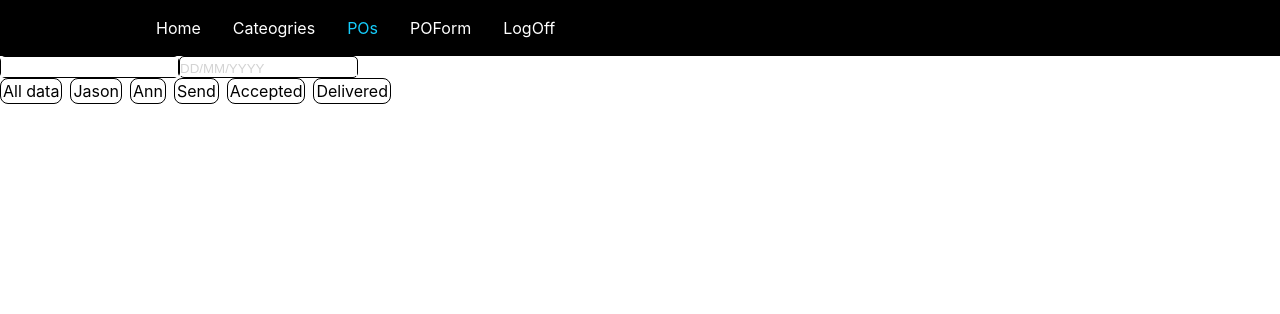
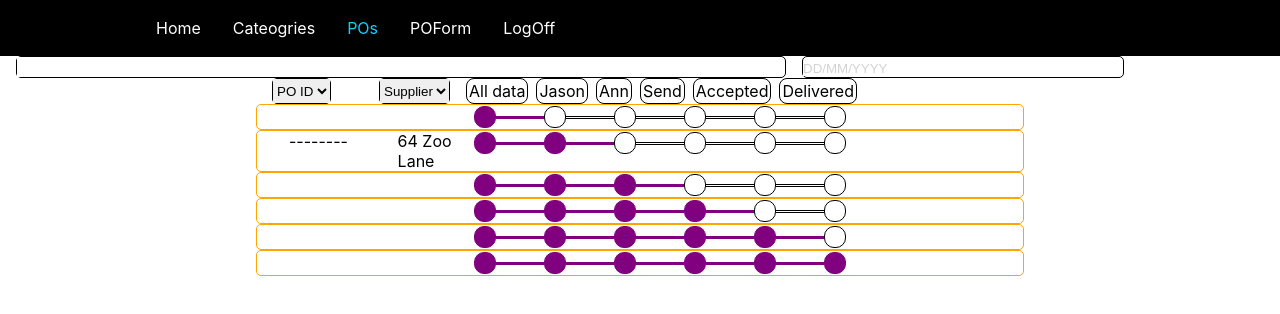
Before and after one commit to HachyCode/Group-Project-front-end, a React (Create React App) app: page /pos in a window 1280 px wide. Shown: the top 314 px of the page. Built offline with nearby package versions, Linux system fonts and the light colour scheme.

Commit message:
Implemented Status Bars whoo

```diff
--- /dev/null
+++ b/src/Components/DropDownSelect/DropDownSelect.js
@@ -0,0 +1,44 @@
+import React from 'react';
+import styled from 'styled-components';
+
+const BorderBox = styled.div`
+    border: 1px solid black;
+    border-radius: 5px;
+    display: flex;
+    flex-direction: row;
+`;
+
+const Select = styled.select`
+    border: none;
+    outline: none;
+`;
+
+class DropDownSelect extends React.Component {
+    constructor(props) {
+        super(props);
+        this.default = props.default;
+        this.options = Array.isArray(props.options) && props.options ? props.options : [];
+    }
+
+    genOptions = () => {
+        let optionsResult = [];
+        optionsResult.push(<option disabled selected>{this.default}</option>);
+        for (const option of this.options) {
+            optionsResult.push(<option value={option}>{option}</option>);
+        }
+        return optionsResult;
+    }
+
+    render = () => {
+        return (
+            <BorderBox className={this.props.className}>
+                <Select>
+                    {this.genOptions()}
+                </Select>
+                <i class="fas fa-angle-down"></i>
+            </BorderBox>
+        );
+    }
+}
+
+export default DropDownSelect;
--- a/src/Components/POListing/POListing.js
+++ b/src/Components/POListing/POListing.js
@@ -1,9 +1,18 @@
 import React from 'react';
 import styled from 'styled-components';
+//import SearchBar from '../SearchBar/SearchBar';
+import StatusBar from '../StatusBar/StatusBar';
 
 const Box = styled.div`
-    border: 1px solid black;
+    border: 1px solid orange;
     border-radius: 5px;
+    display: flex;
+    flex-direction: row;
+`;
+
+const FirstTwoSections = styled.div`
+    padding-left: 2em;
+    width: 10%;
 `;
 
 class POListing extends React.Component {
@@ -11,4 +20,20 @@ class POListing extends React.Component {
         super(props);
         this.props = props;
     }
+
+    render = () => {
+        return (
+            <Box className = {this.props.className}>
+                <FirstTwoSections>
+                    {this.props.poID}
+                </FirstTwoSections>
+                <FirstTwoSections>
+                    {this.props.supplier}
+                </FirstTwoSections>
+                <StatusBar progress={this.props.progress}/>
+            </Box>
+        );
+    }
 }
+
+export default POListing;
--- a/src/Components/StatusBar/StatusBar.js
+++ b/src/Components/StatusBar/StatusBar.js
@@ -7,26 +7,30 @@ const FilledDot = styled.div`
     height: 20px;
     width: 20px;
     border: 1px solid purple;
-    border-radius: calc(height / 2);
+    border-radius: 10px;
 `;
 
 const EmptyDot = styled.div`
     height: 20px;
     width: 20px;
     border: 1px solid black;
-    border-radius: calc(height / 2);
+    border-radius: 10px;
 `;
 
 const EmptyLine = styled.div`
     height: 1px;
     width: 3em;
     border: 1px solid black;
+    border-right: none;
+    border-left: none;
 `;
 
 const FilledLine = styled.div`
     height: 1px;
     width: 3em;
     border: 1px solid purple;
+    border-right: none;
+    border-left: none;
     color: purple;
     background-color: purple;
 `;
@@ -35,6 +39,7 @@ const MainDiv = styled.div`
     display: flex;
     flex-direction: row;
     height: 24px;
+    align-items: center;
 `;
 
 class StatusBar extends React.Component {
@@ -51,7 +56,7 @@ class StatusBar extends React.Component {
     generateBar = () => {
         let barComponents = [];
         for (let i = 0; i < 5; i++) {
-            if (this.state.progress <= i + 1) {
+            if (this.state.progress >= i + 1) {
                 barComponents.push(<FilledDot/>);
                 barComponents.push(<FilledLine/>);
             } else {
@@ -78,3 +83,5 @@ class StatusBar extends React.Component {
         );
     }
 }
+
+export default StatusBar;
--- a/src/Pages/POs.js
+++ b/src/Pages/POs.js
@@ -3,6 +3,8 @@ import styled from 'styled-components';
 import SearchBar from '../Components/SearchBar/SearchBar';
 import DateSearch from '../Components/DateSearch/DateSearch';
 import Label from '../Components/Label/Label';
+import POListing from '../Components/POListing/POListing';
+import DropDownSelect from '../Components/DropDownSelect/DropDownSelect';
 
 const MainBody = styled.div`
     display: flex;
@@ -14,28 +16,67 @@ const SearchRow = styled.div`
     flex-direction: row;
 `;
 
+const StyledSearchBar = styled(SearchBar)`
+    margin-left: 1em;
+    margin-right: 1em;
+    width: 60%;
+`;
+
+const StyledDateSearch = styled(DateSearch)`
+    width: 25%;
+`;
+
 const SpacedLabel = styled(Label)`
     margin-right: 0.5em;
 `;
 
+const POSelectArea = styled.div`
+    margin-left: 20vw;
+    margin-right: 20vw;
+    width: 60vw;
+`;
+
+const FirstDropDown = styled(DropDownSelect)`
+    margin-left: 1em;
+`;
+
+const SecondLeftDropDown = styled(DropDownSelect)`
+    margin-left: 3em;
+    margin-right: 1em;
+`;
+
 function POs() {
+
+    function genPOs() {
+        return [<POListing progress={1}/>,
+            <POListing poID="--------" supplier="64 Zoo Lane" progress={2}/>,
+            <POListing progress={3}/>,
+            <POListing progress={4}/>,
+            <POListing progress={5}/>,
+            <POListing progress={6}/>];
+    }
+
     return (
         <div>
             {/*Daniel*/}
             <MainBody>
                 <SearchRow>
-                    <SearchBar/>
-                    <DateSearch/>
+                    <StyledSearchBar/>
+                    <StyledDateSearch/>
                 </SearchRow>
+                <POSelectArea>
                     <SearchRow>
+                        <FirstDropDown default="PO ID"/>
+                        <SecondLeftDropDown default="Supplier"/>
                         <SpacedLabel contents="All data"/>
                         <SpacedLabel contents="Jason"/>
                         <SpacedLabel contents="Ann"/>
                         <SpacedLabel contents="Send"/>
                         <SpacedLabel contents="Accepted"/>
                         <SpacedLabel contents="Delivered"/>
-
                     </SearchRow>
+                    {genPOs()}
+                </POSelectArea>
 
             </MainBody>
         </div>
```
Lines whose indentation alone changed are shown as unchanged.
